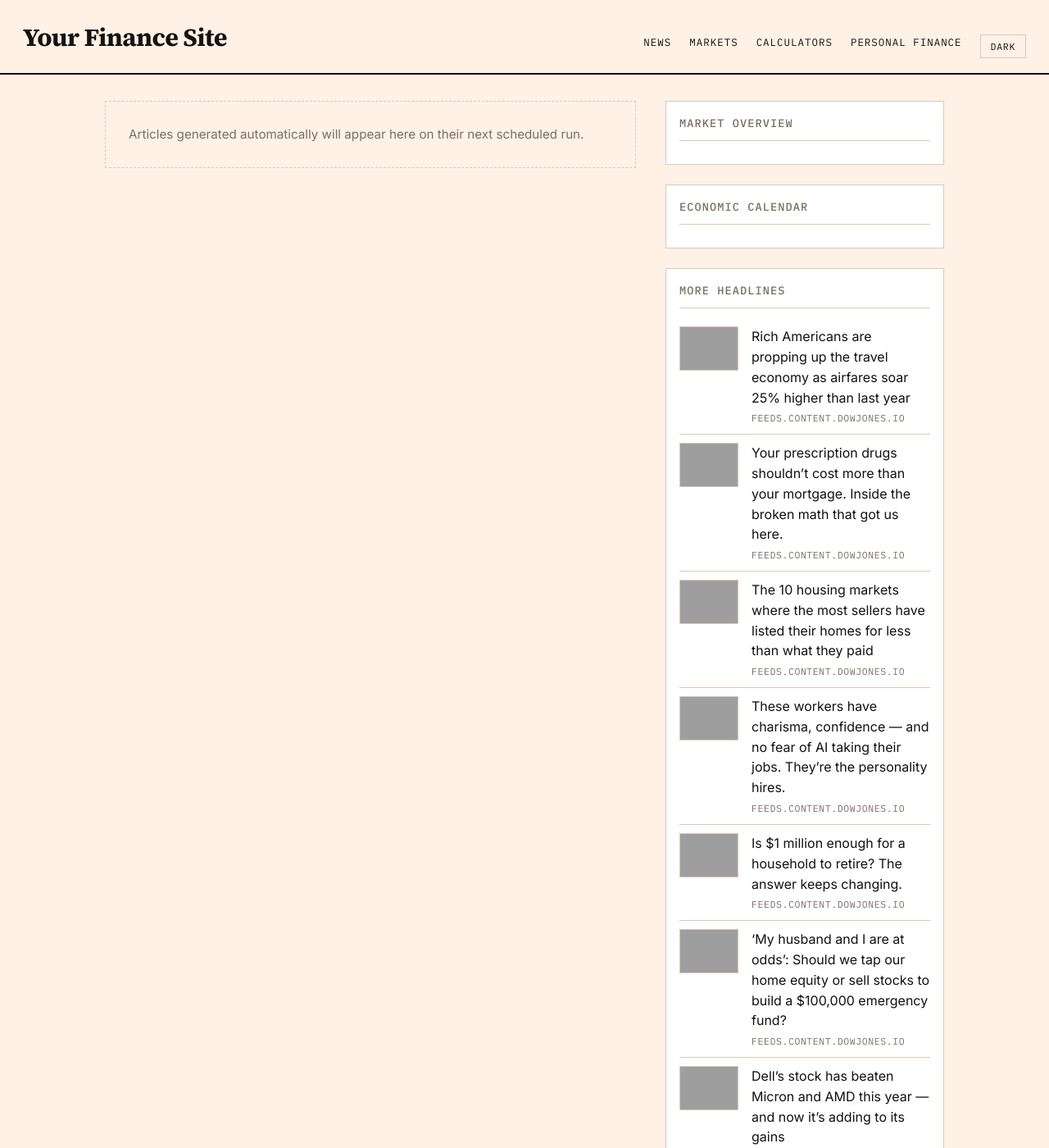
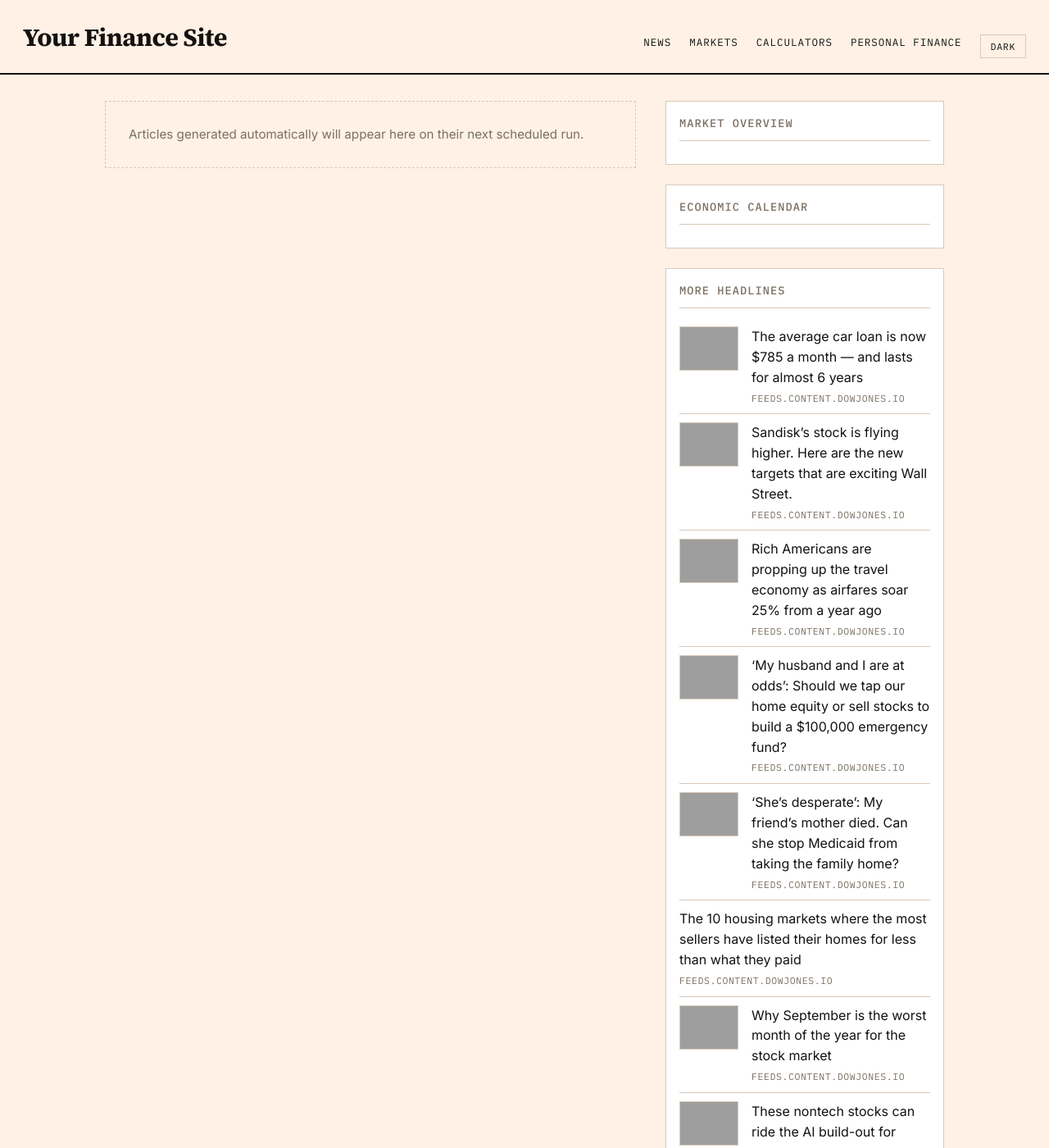
Before and after one commit to GlobTechCo/globtechco.github.io, a Jekyll site: the page built from index.html, in a window 1280 px wide and 1400 px high. Shown: the whole window at 82% size. Built offline with Jekyll 4.4.1, drawn with Linux system fonts in a browser that asks for light colours; a script that is not in the unit is left out; the list of posts is cut into pages by our own code; some of the changed text lies outside the part shown; grey boxes are pictures that could not be loaded.

Commit message:
Auto-content update 2026-08-13

```diff
--- a/_data/aggregator.yml
+++ b/_data/aggregator.yml
@@ -1,50 +1,50 @@
-- title: "Rich Americans are propping up the travel economy as airfares soar 25% higher than last year"
+- title: "The average car loan is now $785 a month \u2014 and lasts for almost 6 years"
+  link: "https://www.marketwatch.com/story/the-average-car-loan-is-now-785-a-month-and-lasts-for-almost-6-years-a950c80c?mod=mw_rss_topstories"
+  source: "feeds.content.dowjones.io"
+  pubdate: "Thu, 13 Aug 2026 19:54:00 GMT"
+  image: "https://images.mktw.net/im-85630920"
+- title: "Sandisk\u2019s stock is flying higher. Here are the new targets that are exciting Wall Street."
+  link: "https://www.marketwatch.com/story/sandisks-stock-is-flying-higher-here-are-the-new-targets-that-are-exciting-wall-street-4eaab99d?mod=mw_rss_topstories"
+  source: "feeds.content.dowjones.io"
+  pubdate: "Thu, 13 Aug 2026 19:52:00 GMT"
+  image: "https://images.mktw.net/im-75636714"
+- title: "Rich Americans are propping up the travel economy as airfares soar 25% from a year ago"
   link: "https://www.marketwatch.com/story/rich-americans-are-propping-up-the-travel-economy-as-airfares-soar-25-higher-than-last-year-c76067a5?mod=mw_rss_topstories"
   source: "feeds.content.dowjones.io"
-  pubdate: "Thu, 13 Aug 2026 15:08:00 GMT"
-  image: "https://images.mktw.net/im-06649723"
+  pubdate: "Thu, 13 Aug 2026 19:51:00 GMT"
+  image: "https://images.mktw.net/im-81880851"
+- title: "\u2018My husband and I are at odds\u2019: Should we tap our home equity or sell stocks to build a $100,000 emergency fund?"
+  link: "https://www.marketwatch.com/story/my-husband-and-i-are-at-odds-should-we-tap-our-home-equity-or-sell-stocks-to-build-a-100-000-emergency-fund-097d36a4?mod=mw_rss_topstories"
+  source: "feeds.content.dowjones.io"
+  pubdate: "Thu, 13 Aug 2026 19:36:00 GMT"
+  image: "https://images.mktw.net/im-52639788"
+- title: "\u2018She\u2019s desperate\u2019: My friend\u2019s mother died. Can she stop Medicaid from taking the family home?"
+  link: "https://www.marketwatch.com/story/shes-desperate-my-friends-mother-died-can-she-stop-medicaid-from-taking-the-family-home-394fb6e9?mod=mw_rss_topstories"
+  source: "feeds.content.dowjones.io"
+  pubdate: "Thu, 13 Aug 2026 19:27:00 GMT"
+  image: "https://images.mktw.net/im-66270404"
+- title: "The 10 housing markets where the most sellers have listed their homes for less than what they paid"
+  link: "https://www.marketwatch.com/story/the-10-housing-markets-where-the-most-sellers-have-listed-their-homes-for-less-than-what-they-paid-acd4c8da?mod=mw_rss_topstories"
+  source: "feeds.content.dowjones.io"
+  pubdate: "Thu, 13 Aug 2026 19:23:00 GMT"
+  image: ""
+- title: "Why September is the worst month of the year for the stock market"
+  link: "https://www.marketwatch.com/story/why-september-is-the-worst-month-of-the-year-for-the-stock-market-59285c78?mod=mw_rss_topstories"
+  source: "feeds.content.dowjones.io"
+  pubdate: "Thu, 13 Aug 2026 17:06:00 GMT"
+  image: "https://images.mktw.net/im-88456022"
+- title: "These nontech stocks can ride the AI build-out for years"
+  link: "https://www.marketwatch.com/story/these-nontech-stocks-can-ride-the-ai-build-out-for-years-67e2e39b?mod=mw_rss_topstories"
+  source: "feeds.content.dowjones.io"
+  pubdate: "Thu, 13 Aug 2026 15:48:00 GMT"
+  image: "https://images.mktw.net/im-44242364"
 - title: "Your prescription drugs shouldn\u2019t cost more than your mortgage. Inside the broken math that got us here."
   link: "https://www.marketwatch.com/story/your-prescription-drugs-shouldnt-cost-more-than-your-mortgage-inside-the-broken-math-that-got-us-here-b5a2c4aa?mod=mw_rss_topstories"
   source: "feeds.content.dowjones.io"
   pubdate: "Thu, 13 Aug 2026 15:01:00 GMT"
   image: "https://images.mktw.net/im-05734301"
-- title: "The 10 housing markets where the most sellers have listed their homes for less than what they paid"
-  link: "https://www.marketwatch.com/story/the-10-housing-markets-where-the-most-sellers-have-listed-their-homes-for-less-than-what-they-paid-acd4c8da?mod=mw_rss_topstories"
-  source: "feeds.content.dowjones.io"
-  pubdate: "Thu, 13 Aug 2026 14:57:00 GMT"
-  image: "https://images.mktw.net/im-95712216"
 - title: "These workers have charisma, confidence \u2014 and no fear of AI taking their jobs. They\u2019re the personality hires."
   link: "https://www.marketwatch.com/story/these-workers-have-charisma-confidence-and-no-fear-of-ai-taking-their-jobs-theyre-the-personality-hires-3235c187?mod=mw_rss_topstories"
   source: "feeds.content.dowjones.io"
   pubdate: "Thu, 13 Aug 2026 14:49:00 GMT"
   image: "https://images.mktw.net/im-81652614"
-- title: "Is $1 million enough for a household to retire? The answer keeps changing."
-  link: "https://www.marketwatch.com/story/is-1-million-enough-for-a-household-to-retire-the-answer-keeps-changing-aee84a83?mod=mw_rss_topstories"
-  source: "feeds.content.dowjones.io"
-  pubdate: "Thu, 13 Aug 2026 14:30:00 GMT"
-  image: "https://images.mktw.net/im-55523121"
-- title: "\u2018My husband and I are at odds\u2019: Should we tap our home equity or sell stocks to build a $100,000 emergency fund?"
-  link: "https://www.marketwatch.com/story/my-husband-and-i-are-at-odds-should-we-tap-our-home-equity-or-sell-stocks-to-build-a-100-000-emergency-fund-097d36a4?mod=mw_rss_topstories"
-  source: "feeds.content.dowjones.io"
-  pubdate: "Thu, 13 Aug 2026 14:15:00 GMT"
-  image: "https://images.mktw.net/im-52639788"
-- title: "Dell\u2019s stock has beaten Micron and AMD this year \u2014 and now it\u2019s adding to its gains"
-  link: "https://www.marketwatch.com/story/dells-stock-has-beaten-micron-and-amd-this-year-and-now-its-adding-to-its-gains-11c00117?mod=mw_rss_topstories"
-  source: "feeds.content.dowjones.io"
-  pubdate: "Thu, 13 Aug 2026 14:08:00 GMT"
-  image: "https://images.mktw.net/im-49882740"
-- title: "\u2018I unexpectedly came into some money\u2019: Is putting $20,000 into CDs a smart move?"
-  link: "https://www.marketwatch.com/story/i-unexpectedly-came-into-some-money-is-putting-20-000-into-cds-a-smart-move-6c410458?mod=mw_rss_topstories"
-  source: "feeds.content.dowjones.io"
-  pubdate: "Thu, 13 Aug 2026 14:01:00 GMT"
-  image: "https://images.mktw.net/im-07222794"
-- title: "Can I claim 50% of my husband\u2019s Social Security now \u2014 and switch to my higher benefit at 70?"
-  link: "https://www.marketwatch.com/story/can-i-claim-50-of-my-husbands-social-security-now-and-switch-to-my-higher-benefit-at-70-5518700b?mod=mw_rss_topstories"
-  source: "feeds.content.dowjones.io"
-  pubdate: "Thu, 13 Aug 2026 14:00:00 GMT"
-  image: "https://images.mktw.net/im-23020538"
-- title: "Salesforce\u2019s stock gets a boost as J.P. Morgan says AI fears are overblown"
-  link: "https://www.marketwatch.com/story/salesforces-stock-gets-a-boost-as-j-p-morgan-says-ai-fears-are-overblown-feebb221?mod=mw_rss_topstories"
-  source: "feeds.content.dowjones.io"
-  pubdate: "Thu, 13 Aug 2026 13:36:00 GMT"
-  image: "https://images.mktw.net/im-02898598"
```
